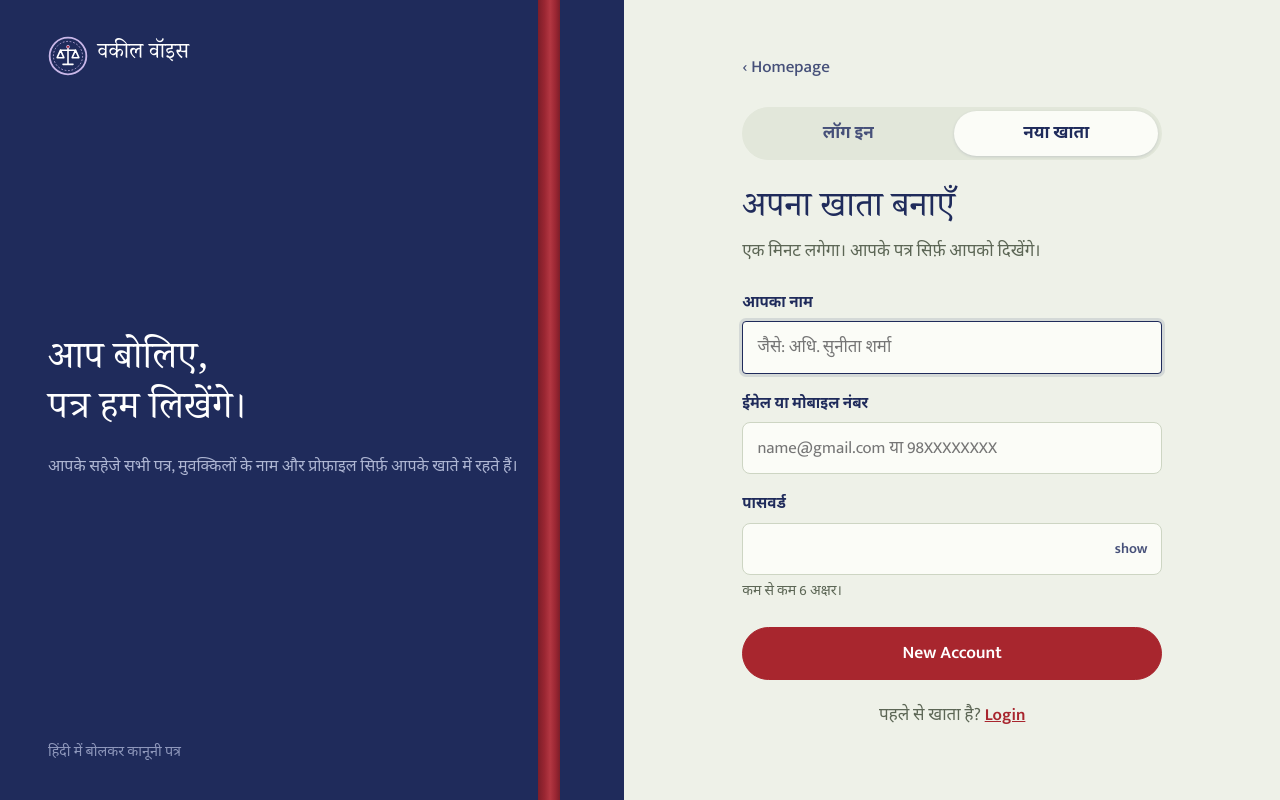
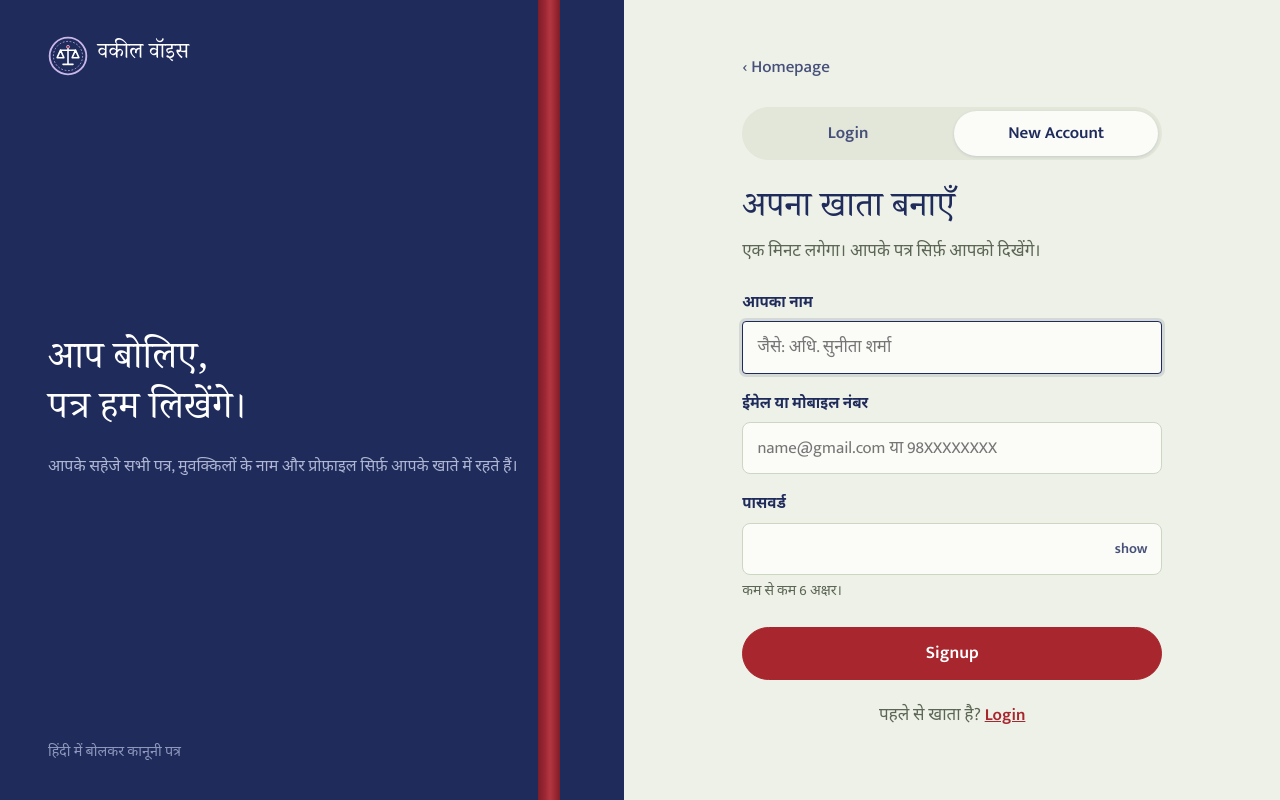
Before and after one commit to Dhananjay5233/vakil-voice, a Flask app: page /signup in a window 1280 px wide. Run offline with Flask 3, Linux system fonts and the light colour scheme; some web fonts are replaced.

```diff
--- a/templates/auth.html
+++ b/templates/auth.html
@@ -3,7 +3,7 @@
 <head>
 <meta charset="utf-8">
 <meta name="viewport" content="width=device-width, initial-scale=1">
-<title>{{ "लॉग इन" if mode == "login" else "खाता बनाएँ" }} — वकील वॉइस</title>
+<title>{{ "लॉग इन" if mode == "login" else "New Account" }} — वकील वॉइस</title>
 <link rel="preconnect" href="https://fonts.googleapis.com">
 <link rel="preconnect" href="https://fonts.gstatic.com" crossorigin>
 <link href="https://fonts.googleapis.com/css2?family=Mukta:wght@400;500;600;700&family=Tiro+Devanagari+Hindi&display=swap" rel="stylesheet">
@@ -63,8 +63,8 @@ input:focus{outline:none;border-color:var(--ink);box-shadow:0 0 0 3px rgba(31,43
   <div class="card">
     <a class="back" href="/">‹ Homepage</a>
     <nav class="tabs" aria-label="खाता">
-      <a href="{{ url_for('login', next=request.args.get('next')) }}" {% if mode == 'login' %}aria-current="page"{% endif %}>लॉग इन</a>
-      <a href="{{ url_for('signup') }}" {% if mode == 'signup' %}aria-current="page"{% endif %}>नया खाता</a>
+      <a href="{{ url_for('login', next=request.args.get('next')) }}" {% if mode == 'login' %}aria-current="page"{% endif %}>Login</a>
+      <a href="{{ url_for('signup') }}" {% if mode == 'signup' %}aria-current="page"{% endif %}>New Account</a>
     </nav>
 
     {% if mode == "login" %}
@@ -96,7 +96,7 @@ input:focus{outline:none;border-color:var(--ink);box-shadow:0 0 0 3px rgba(31,43
         </div>
         {% if mode == "signup" %}<p class="hint">कम से कम 6 अक्षर।</p>{% endif %}
       </div>
-      <button class="btn btn-tape submit" type="submit">{{ "Login" if mode == "login" else "New Account" }}</button>
+      <button class="btn btn-tape submit" type="submit">{{ "Login" if mode == "login" else "Signup" }}</button>
     </form>
 
     <p class="switch">
```
